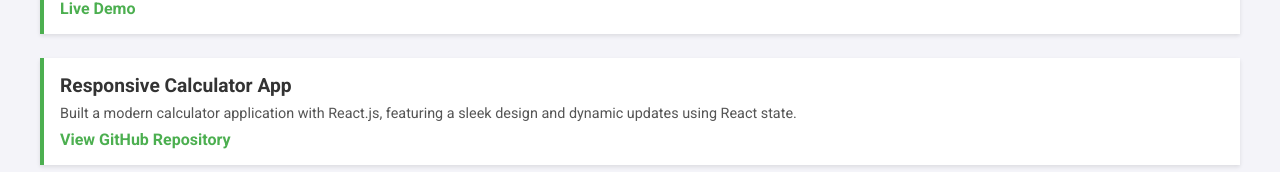
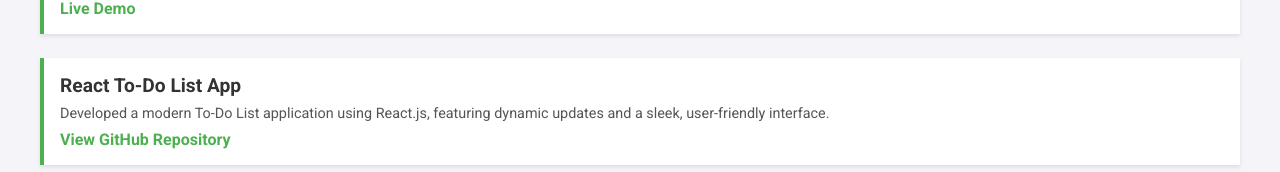
Before and after one commit to umut-bayindir/umut_bayindir_portfolio, a plain HTML site: page index.html in a window 1280 px wide. Shown: the part 753-925 px from the top of the page. Drawn offline with Linux system fonts and the light colour scheme.

Commit message:
Update index.html

```diff
--- a/index.html
+++ b/index.html
@@ -194,9 +194,10 @@
                     <a href="https://umut-portfolio.netlify.app" target="_blank">Live Demo</a>
                 </li>
                 <li>
-                    <strong>Responsive Calculator App</strong>
-                    <p>Built a modern calculator application with React.js, featuring a sleek design and dynamic updates using React state.</p>
-                    <a href="https://github.com/umut-bayindir/calculator-app" target="_blank">View GitHub Repository</a>
+                    <strong>React To-Do List App</strong>
+                    <p>Developed a modern To-Do List application using React.js, featuring dynamic updates and a sleek, user-friendly interface.</p>
+                    <a href="https://github.com/umut-bayindir/React_learning_project_student" target="_blank">View GitHub Repository</a>
+                </li>
                 </li>
                 <li>
                     <strong>Data Cleaning for Biointerfaces Research</strong>
```
